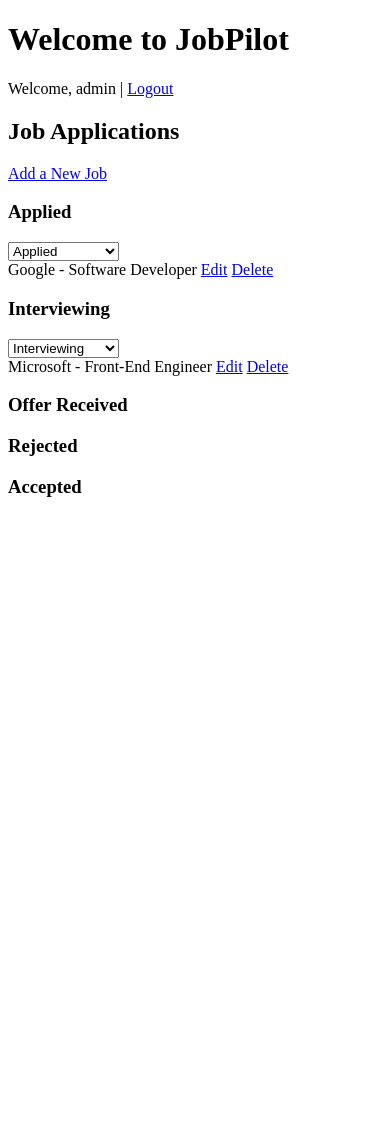
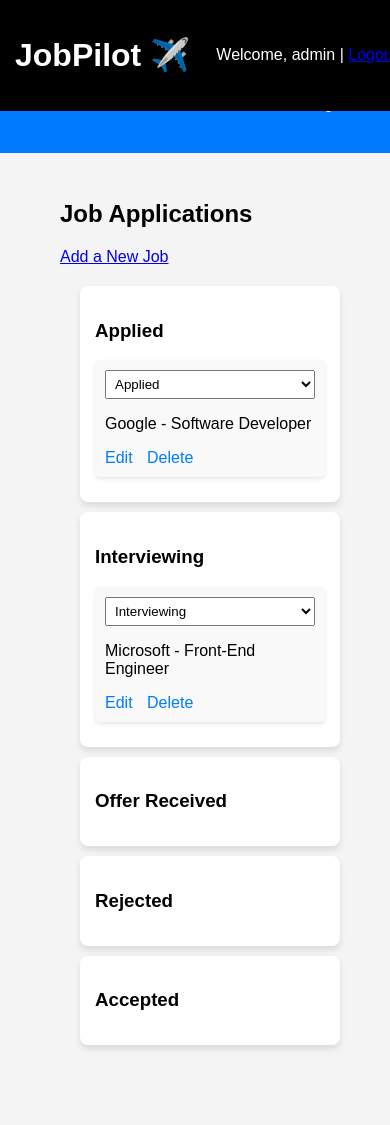
Before and after one commit to KeviinDavis/JobPilot, a Django app: page /jobs/ in a window 390 px wide. Before the commit the page ends 497 px from the top, so only its background shows below. Run offline with Django 5.2, Linux system fonts and the light colour scheme; a user stored in the database is signed in; data comes from the database, SQL or seed files in the repository; both versions use the stored data as it was after the commit.

Commit message:
Phase5/CSS

```diff
--- a/applications/templates/applications/job_list.html
+++ b/applications/templates/applications/job_list.html
@@ -1,24 +1,16 @@
 {% extends "base.html" %}
 
 {% block content %}
+    <h2>Job Applications</h2>
+    <a href="{% url 'job_create' %}">Add a New Job</a>
 
-    {% if messages %}
-        {% for message in messages %}
-            <div class="alert alert-success">
-                {{ message }}
-            </div>
-        {% endfor %}
-    {% endif %}
-
-    <h2>Job Applications</h2>
-
-    <a href="{% url 'job_create' %}"> Add a New Job</a>
-
+    <div class="job-container">
         {% for status_category in status_categories %}
+            <div class="job-column">
                 <h3>{{ status_category }}</h3>
                 {% for job in jobs %}
                     {% if job.status == status_category %}
-        <p>
+                        <div class="job-card">
                             <!-- Status Dropdown -->
                             <form method="POST" action="{% url 'update_status' job.id %}">
                                 {% csrf_token %}
@@ -32,15 +24,15 @@
                             </form>
 
                             <!-- Job Details -->
-            {{ job.company_name }} - {{ job.job_title }}
+                            <p>{{ job.company_name }} - {{ job.job_title }}</p>
 
                             <!-- Edit & Delete Buttons -->
-            <a href="{% url 'job_update' job.id %}"> Edit</a>
-            <a href="{% url 'job_delete' job.id %}"> Delete</a>
-        </p>
+                            <a href="{% url 'job_update' job.id %}">Edit</a>
+                            <a href="{% url 'job_delete' job.id %}">Delete</a>
+                        </div>
                     {% endif %}
                 {% endfor %}
-
+            </div>
         {% endfor %}
-
+    </div>
 {% endblock %}
--- a/applications/templates/base.html
+++ b/applications/templates/base.html
@@ -1,25 +1,42 @@
 <!DOCTYPE html>
 <html lang="en">
 <head>
+    {% load static %}
     <meta charset="UTF-8">
     <meta name="viewport" content="width=device-width, initial-scale=1.0">
     <title>JobPilot</title>
+    <link rel="stylesheet" type="text/css" href="{% static 'styles.css' %}">
 </head>
 <body>
-    <header>
-        <h1>Welcome to JobPilot</h1>
-        <nav>
+    <div class="container">
+
+        <!-- Banner (Always Visible) -->
+        <header class="top-bar">
+            <h1 class="logo">JobPilot ✈️</h1>
             {% if user.is_authenticated %}
-                <p>Welcome, {{ user.username }} | <a href="{% url 'logout' %}">Logout</a></p>
-            {% else %}
-                <a href="{% url 'login' %}">Login</a> | <a href="{% url 'signup' %}">Sign Up</a>
+                <p class="greeting">Welcome, {{ user.username }} | <a href="{% url 'logout' %}">Logout</a></p>
             {% endif %}
-        </nav>
-    </header>
+        </header>
 
-    <main>
-        {% block content %}
-        {% endblock %}
-    </main>
+        <!-- Sidebar (Only for Authenticated Users) -->
+        {% if user.is_authenticated %}
+        <aside class="sidebar">
+            <nav>
+                <ul>
+                    <li><a href="{% url 'job_list' %}" class="active">Dashboard</a></li>
+                    <li><a href="{% url 'job_create' %}">Add Job</a></li>
+                    <li><a href="#">Resumes</a></li>
+                    <li><a href="{% url 'logout' %}" class="logout">Sign Out</a></li>
+                </ul>
+            </nav>
+        </aside>
+        {% endif %}
+
+        <!-- Main Content -->
+        <main class="content {% if not user.is_authenticated %}full-width{% endif %}">
+            {% block content %}
+            {% endblock %}
+        </main>
+    </div>
 </body>
 </html>
--- a/static/styles.css
+++ b/static/styles.css
@@ -0,0 +1,340 @@
+/* ========== DASHBOARD RESPONSIVENESS ========== */
+@media (max-width: 1024px) {
+    .dashboard-container {
+        flex-direction: column; /* Stack sections vertically on smaller screens */
+    }
+
+    .status-section {
+        width: 100%;
+        margin-bottom: 20px;
+    }
+}
+
+@media (max-width: 768px) {
+    /* Sidebar collapses into a top menu */
+    .sidebar {
+        width: 100%;
+        height: auto;
+        display: flex;
+        flex-direction: row;
+        justify-content: space-around;
+        padding: 10px;
+        background-color: #333333;
+        color: white;
+        position: fixed;
+        top: 60px; /* Pushes it below header */
+        left: 0;
+        z-index: 1000;
+    }
+
+    .sidebar a {
+        font-size: 14px;
+        padding: 10px;
+    }
+
+    .content {
+        margin-left: 0;  /* No extra margin on small screens */
+        padding-top: 120px; /* Prevents content from being covered by sidebar */
+    }
+}
+
+/* --- Global Styles --- */
+body {
+    font-family: Arial, sans-serif;
+    margin: 0;
+    padding: 0;
+    background-color: #f4f4f4;
+}
+
+/* --- Header Fix: Stays at the Top --- */
+header {
+    background-color: black;
+    color: white;
+    padding: 15px 15px;
+    display: flex;
+    justify-content: space-between;
+    align-items: center;
+    width: 98%;
+    position: fixed; /* Keeps header fixed at top */
+    top: 0;
+    left: 0;
+    z-index: 1100;
+}
+
+/* --- Ensures Content Starts Below Header --- */
+.content {
+    margin-top: 60px; /* Pushes content down to prevent overlap */
+}
+
+/* --- Sidebar Navigation --- */
+.sidebar {
+    width: 170px; /* Smaller sidebar */
+    background-color: #333;
+    color: white;
+    padding: 15px;
+    position: fixed;
+    left: 0;
+    top: 60px; /* Starts below the fixed header */
+    height: calc(100vh - 60px); /* Adjusts height based on header */
+}
+
+.sidebar a {
+    display: block;
+    color: white;
+    text-decoration: none;
+    padding: 10px;
+    margin-bottom: 5px;
+    border-radius: 5px;
+}
+
+.sidebar a:hover {
+    background-color: #444;
+}
+
+/* --- Sidebar Becomes Top Bar on Mobile --- */
+@media (max-width: 768px) {
+    .sidebar {
+        width: 100%;
+        height: auto;
+        position: fixed;
+        top: 60px;
+        left: 0;
+        padding: 10px;
+        text-align: center;
+        display: flex;
+        flex-direction: row;
+        justify-content: space-around;
+    }
+
+    .sidebar nav ul {
+        display: flex;
+        flex-direction: row;
+        justify-content: space-around;
+        padding: 0;
+    }
+
+    .sidebar li {
+        display: inline;
+        list-style: none;
+    }
+
+    .sidebar a {
+        display: inline-block;
+        padding: 10px 15px;
+    }
+
+    .content {
+        margin-left: 0; /* No extra margin on small screens */
+        padding-top: 120px; /* Prevents content from being covered by sidebar */
+    }
+}
+
+/* --- Centering and Form Styling --- */
+.auth-container, .form-container {
+    width: 400px;
+    margin: 50px auto;
+    padding: 30px;
+    background-color: #ffffff;
+    border-radius: 10px;
+    box-shadow: 0 4px 6px rgba(0, 0, 0, 0.1);
+}
+
+.auth-container h2, .form-container h2 {
+    text-align: center;
+    margin-bottom: 20px;
+}
+
+.auth-container form, .form-container form {
+    display: flex;
+    flex-direction: column;
+    gap: 15px;
+}
+
+.auth-container label, .form-container label {
+    font-weight: bold;
+    margin-bottom: 5px;
+}
+
+.auth-container input, .form-container input,
+.auth-container select, .form-container select,
+.auth-container textarea, .form-container textarea {
+    width: 100%;
+    padding: 10px;
+    border: 1px solid #ccc;
+    border-radius: 5px;
+}
+
+.auth-container button, .form-container button {
+    width: 100%;
+    padding: 10px;
+    background-color: #007bff;
+    color: white;
+    border: none;
+    border-radius: 5px;
+    cursor: pointer;
+}
+
+.auth-container button:hover, .form-container button:hover {
+    background-color: #0056b3;
+}
+
+/* --- Dashboard Layout --- */
+.dashboard-container {
+    display: flex;
+    justify-content: center;
+    align-items: flex-start;
+    padding: 20px;
+}
+
+.job-sections {
+    display: flex;
+    gap: 20px;
+    width: 80%;
+}
+
+.job-category {
+    flex: 1;
+    background-color: white;
+    padding: 15px;
+    border-radius: 8px;
+    box-shadow: 0 4px 6px rgba(0, 0, 0, 0.1);
+}
+
+.job-category h3 {
+    margin-top: 0;
+}
+
+/* --- Messages (Success/Error Alerts) --- */
+.alert {
+    width: 80%;
+    margin: 10px auto;
+    padding: 10px;
+    border-radius: 5px;
+    text-align: center;
+    font-weight: bold;
+}
+
+.alert-success {
+    background-color: #d4edda;
+    color: #155724;
+    border: 1px solid #c3e6cb;
+}
+
+.alert-error {
+    background-color: #f8d7da;
+    color: #721c24;
+    border: 1px solid #f5c6cb;
+}
+
+/* --- Sidebar Navigation --- */
+.sidebar {
+    width: 170px; /* Adjusted smaller sidebar */
+    background-color: #007bff;
+    color: white;
+    padding: 15px;
+    position: fixed;
+    left: 0;
+    top: 105px; /* Starts below the fixed header */
+    height: calc(100vh - 60px); /* Adjusts height based on header */
+}
+
+/* --- Ensure Content is Visible & Not Behind Sidebar --- */
+.content {
+    margin-left: 180px;  /* Content starts after sidebar */
+    padding: 60px;
+}
+
+/* --- Mobile View Fix (Sidebar Becomes Top Menu) --- */
+@media (max-width: 768px) {
+    .sidebar {
+        width: 100%;
+        height: auto;
+        position: fixed;
+        top: 60px;
+        left: 0;
+        padding: 10px;
+        text-align: center;
+        display: flex;
+        flex-direction: row;
+        justify-content: space-around;
+    }
+
+    .sidebar nav ul {
+        display: flex;
+        flex-direction: row;
+        justify-content: space-around;
+        padding: 0;
+    }
+
+    .sidebar li {
+        display: inline;
+        list-style: none;
+    }
+
+    .sidebar a {
+        display: inline-block;
+        padding: 10px 15px;
+    }
+
+    /* Content Moves Down & Centers */
+    .content {
+        margin-left: 0; /* No extra margin on small screens */
+        padding-top: 120px; /* Prevents content from being covered by sidebar */
+    }
+}
+
+/* Job Status Columns */
+.job-container {
+    display: flex;
+    justify-content: space-between;
+    gap: 15px;
+    padding: 20px;
+}
+
+/* Individual columns */
+.job-column {
+    flex: 1;
+    background-color: white;
+    padding: 15px;
+    border-radius: 8px;
+    box-shadow: 0 4px 6px rgba(0, 0, 0, 0.1);
+    min-width: 200px; /* Prevent columns from becoming too small */
+}
+
+/* Job Cards */
+.job-card {
+    background: #f9f9f9;
+    padding: 10px;
+    border-radius: 5px;
+    margin-bottom: 10px;
+    box-shadow: 0 2px 4px rgba(0, 0, 0, 0.1);
+}
+
+/* Status Dropdown */
+.job-card select {
+    width: 100%;
+    padding: 5px;
+}
+
+/* Edit & Delete Links */
+.job-card a {
+    margin-right: 10px;
+    color: #007bff;
+    text-decoration: none;
+}
+
+.job-card a:hover {
+    text-decoration: underline;
+}
+
+/* RESPONSIVE: Stack Columns on Small Screens */
+@media (max-width: 768px) {
+    .job-container {
+        flex-direction: column;
+        gap: 10px;
+    }
+
+    .job-column {
+        width: 100%;
+    }
+}
```
Also changed, not shown: applications/templates/applications/job_form.html (+15 -11 lines), applications/templates/registration/login.html (+16 -6 lines), applications/templates/registration/signup.html (+18 -25 lines), config/settings.py (+7 -1 lines), db.sqlite3, static/auth_styles.css (added). Lines whose indentation alone changed are shown as unchanged.
